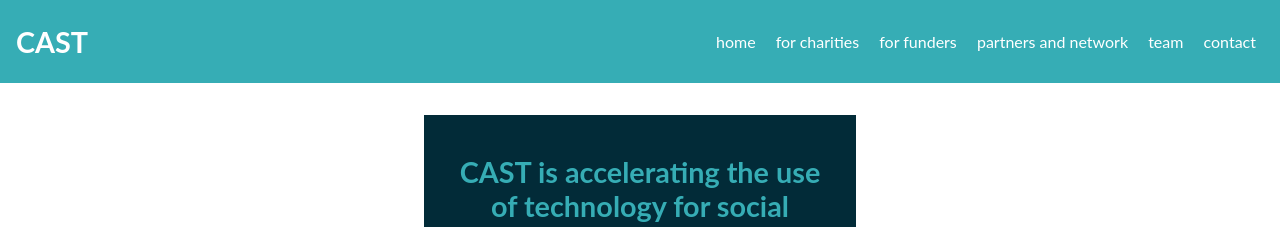
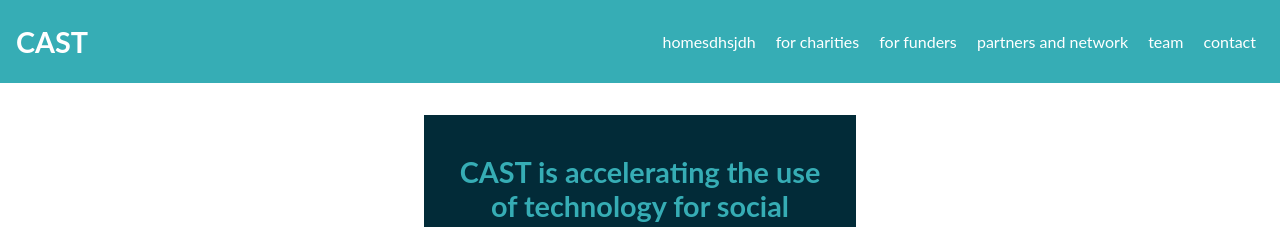
Before and after one commit to TechforgoodCAST/cast-website2.0, a Jekyll site: the page built from index.html, in a window 1280 px wide. Shown: the top 227 px of the page. Built offline with Jekyll 4.4.1, drawn with Linux system fonts in a browser that asks for light colours.

Commit message:
Update from Forestry.io - _data/nav-titles.yml

```diff
--- a/_data/nav-titles.yml
+++ b/_data/nav-titles.yml
@@ -1,4 +1,5 @@
-- home
+---
+- homesdhsjdh
 - for charities
 - for funders
 - partners and network
```
Also changed, not shown: .forestry/settings.yml (added).
